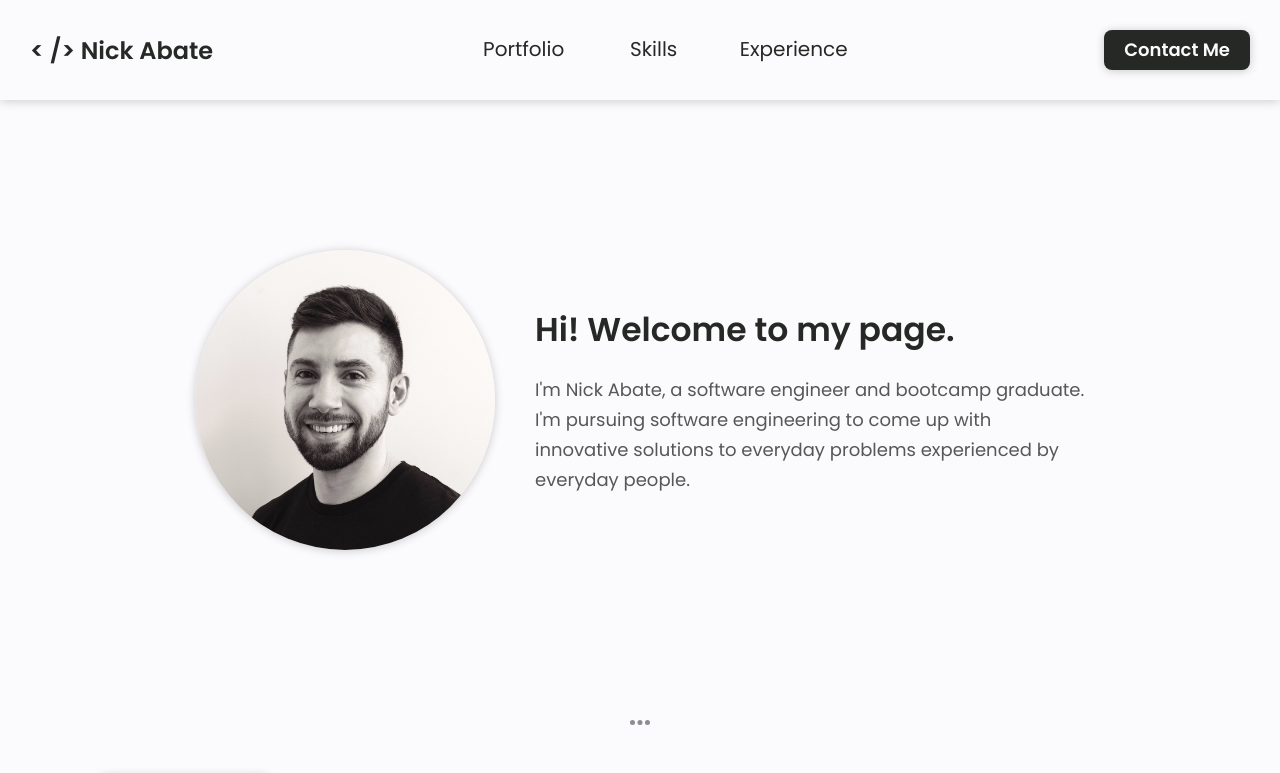
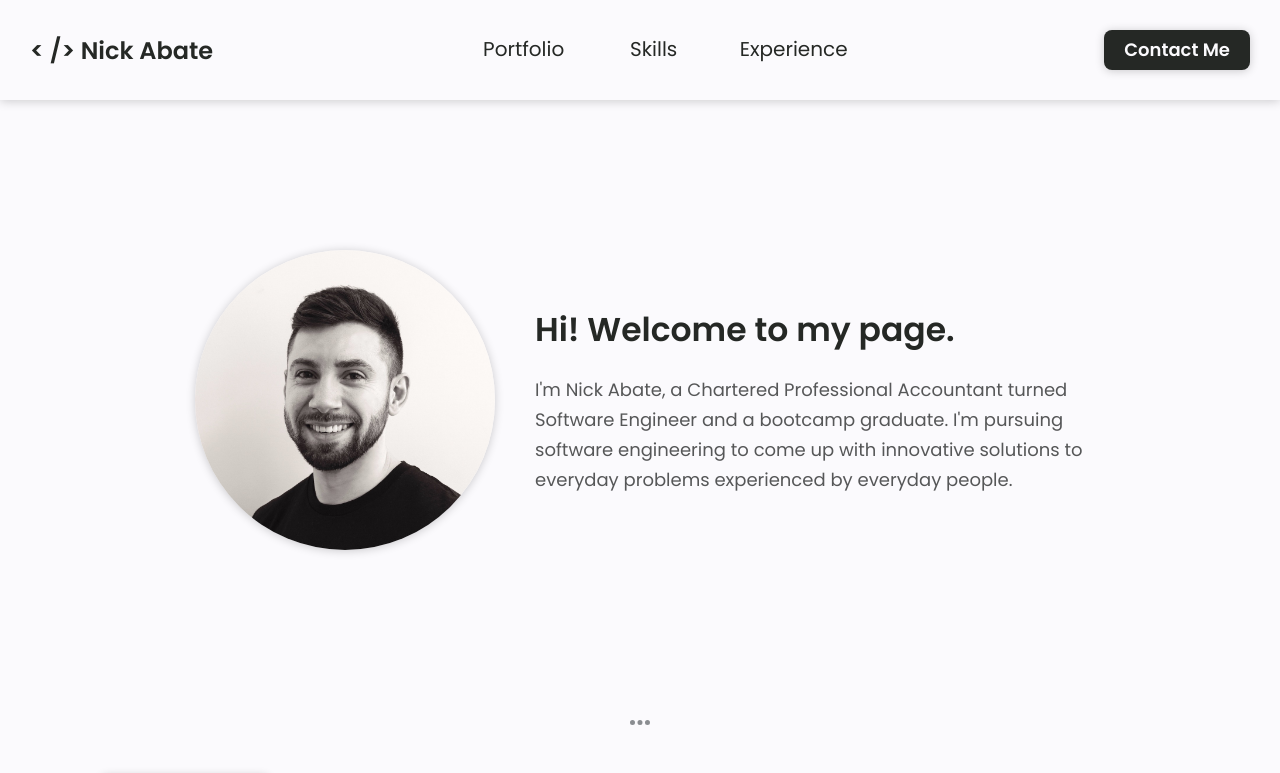
Before and after one commit to nickabate/portfolio, a React (Create React App) app: page / in a window 1280 px wide. Shown: the top 773 px of the page. Built offline with nearby package versions, Linux system fonts and the light colour scheme.

Commit message:
Update readme and meta data.

```diff
--- a/public/index.html
+++ b/public/index.html
@@ -5,7 +5,7 @@
     <link rel="icon" href="%PUBLIC_URL%/favicon.ico" />
     <meta name="viewport" content="width=device-width, initial-scale=1" />
     <meta name="theme-color" content="#000000" />
-    <meta name="description" content="Nick Abate Portfolio" />
+    <meta name="description" content="Nick Abate - Portfolio" />
     <!-- Backup Google Fonts link for main display font -->
     <link rel="preconnect" href="https://fonts.googleapis.com" />
     <link rel="preconnect" href="https://fonts.gstatic.com" crossorigin />
--- a/src/components/Experience/Experience.scss
+++ b/src/components/Experience/Experience.scss
@@ -113,6 +113,12 @@
       width: 6rem;
       height: 6rem;
     }
+
+    &:hover {
+      transition: all 0.3s;
+      filter: contrast(30%);
+      transform: scale(1.2);
+    }
   }
 
   &__subhead {
--- a/src/components/Hero/Hero.js
+++ b/src/components/Hero/Hero.js
@@ -10,9 +10,10 @@ export default function Hero() {
       <div className="hero__container">
         <h1 className="hero__greeting">Hi! Welcome to my page.</h1>
         <p className="hero__text">
-          I'm Nick Abate, a software engineer and bootcamp graduate. I'm
-          pursuing software engineering to come up with innovative solutions to
-          everyday problems experienced by everyday people.
+          I'm Nick Abate, a Chartered Professional Accountant turned Software
+          Engineer and a bootcamp graduate. I'm pursuing software engineering to
+          come up with innovative solutions to everyday problems experienced by
+          everyday people.
         </p>
       </div>
     </section>
```
Also changed, not shown: 1 other file (tests, documents, lock files or other folders).
